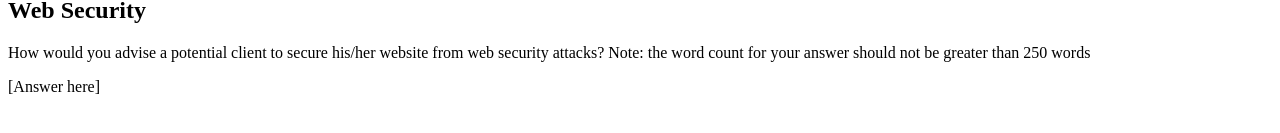
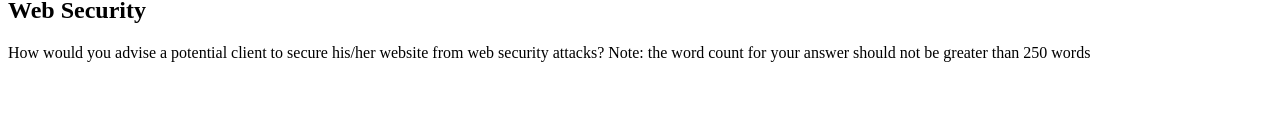
Before and after one commit to Noroff-FEU-Assignments/cross-course-project-kJAHsin, a plain HTML site: page html/index.html in a window 1280 px wide. Shown: the part 121-254 px from the top of the page. Drawn offline with Linux system fonts and the light colour scheme.

Commit message:
Update index.html

```diff
--- a/html/index.html
+++ b/html/index.html
@@ -8,6 +8,6 @@
     <p>Welcome to my first website.</p>
     <h2>Web Security</h2>
     <p id="web-security-question">How would you advise a potential client to secure his/her website from web security attacks? Note: the word count for your answer should not be greater than 250 words</p>
-    <p id="web-security-answer">[Answer here]</p>
+    <p id="web-security-answer"></p>
   </body>
 </html>
```
